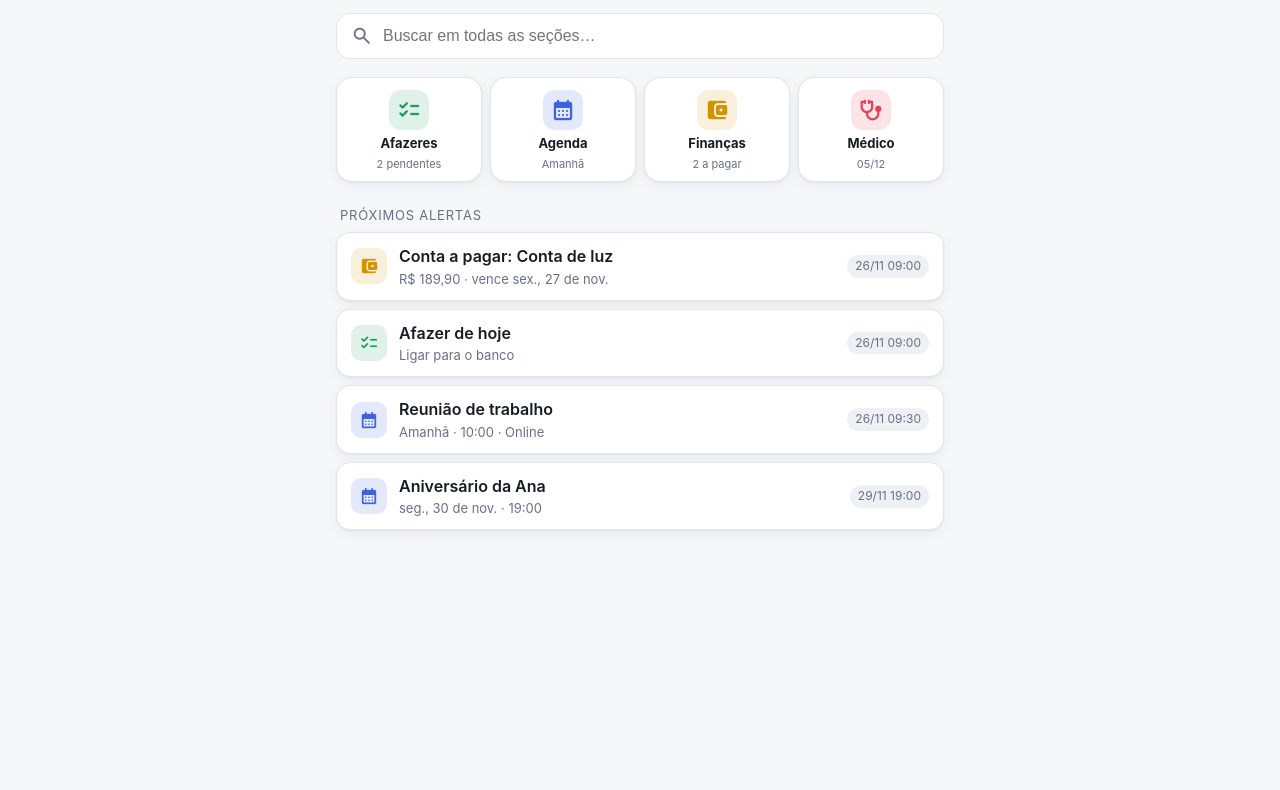
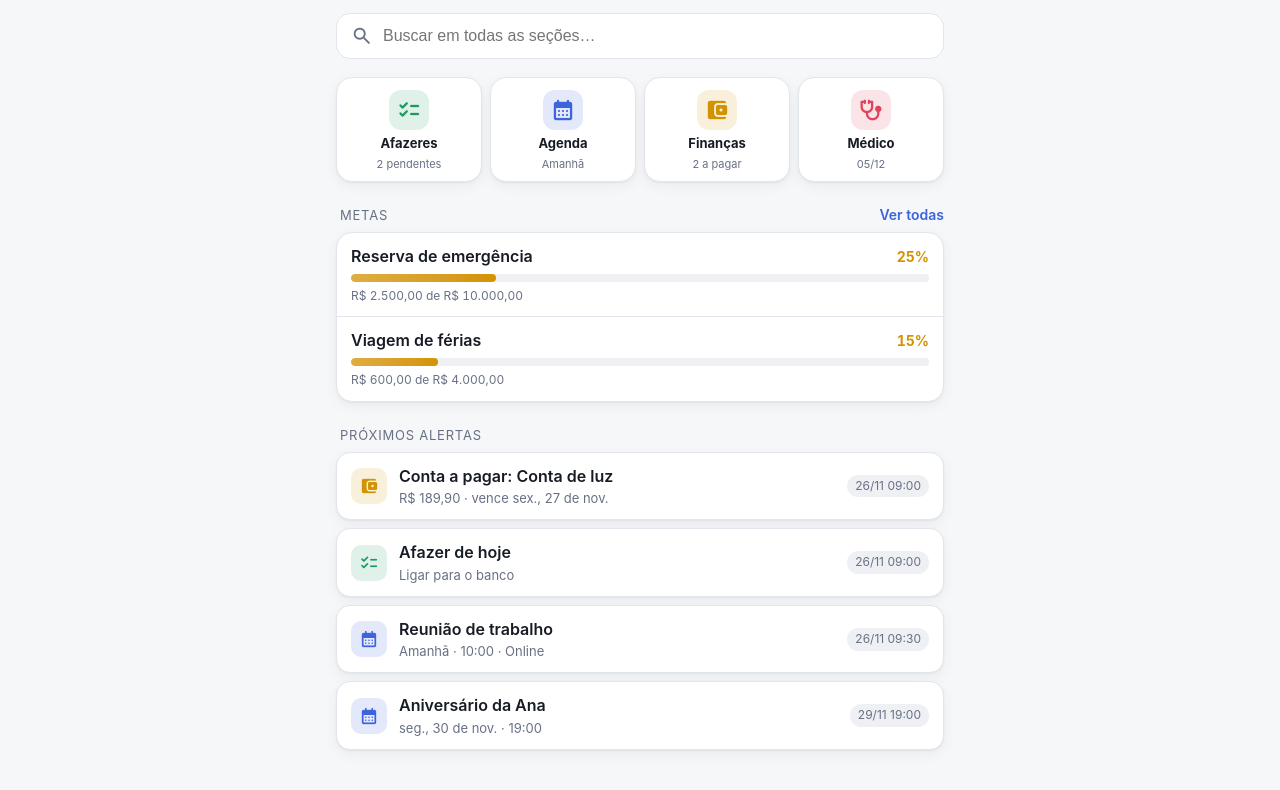
Before and after one commit to gitshoiti/meu-app-pessoal, a plain HTML site: page index.html in a window 1280 px wide. Shown: the part 136-926 px from the top of the page. Before the commit the page ends 800 px from the top, so only its background shows below. Drawn offline with nearby package versions, Linux system fonts and the light colour scheme.

Commit message:
Mostra prévia das metas com barra de progresso na Home
Co-Authored-By: Claude Opus 5.5 <noreply@anthropic.com>
Claude-Session: https://claude.ai/code/session_01PXoKMvXFvAc5SH3XjLCPzi

```diff
--- a/app.js
+++ b/app.js
@@ -139,6 +139,7 @@ function renderHome() {
       ${card("financeiro", openBills.length ? `${openBills.length} a pagar` : "Em dia")}
       ${card("medica", nextHealth ? shortDay(nextHealth.date) : `${db.health.length} reg.`)}
     </div>
+    ${homeGoals()}
     <div class="section-label">Próximos alertas</div>
     <div class="list">${upcomingAlerts().slice(0, 4).map(a => `
       <a class="item" href="#${a.section}" style="text-decoration:none;color:inherit">
@@ -150,6 +151,8 @@ function renderHome() {
 
   const q = $("#q");
   q.addEventListener("input", () => renderSearch(q.value));
+  // Links das metas abrem o Financeiro já na aba Metas
+  view.onclick = e => { if (e.target.closest("[data-metas]")) { financeTab = "metas"; saveTab(); } };
 }
 function card(sec, sub) {
   const s = SECTIONS[sec];
@@ -158,6 +161,25 @@ function card(sec, sub) {
     <h3>${s.short}</h3><p>${sub}</p>
   </a>`;
 }
+// Prévia das metas na Home: as que ainda faltam primeiro, no máximo 3
+function homeGoals() {
+  const goals = [...db.goals].sort((a, b) => (goalSaved(a) >= a.target) - (goalSaved(b) >= b.target)).slice(0, 3);
+  const head = `<div class="section-head">
+      <div class="section-label">Metas</div>
+      ${db.goals.length ? `<a href="#financeiro" data-metas class="see-all">Ver todas${db.goals.length > 3 ? ` (${db.goals.length})` : ""}</a>` : ""}
+    </div>`;
+  if (!goals.length) return head + `<a href="#financeiro" data-metas class="goal-mini empty-mini">${ic("add")} Criar sua primeira meta</a>`;
+  return head + `<div class="goal-minis">${goals.map(g => {
+    const saved = goalSaved(g), pct = g.target > 0 ? Math.min(100, saved / g.target * 100) : 0, reached = saved >= g.target;
+    return `<a href="#financeiro" data-metas class="goal-mini ${reached ? "reached" : ""}" aria-label="${esc(g.name)}: ${Math.floor(pct)}%">
+      <div class="gm-top"><span class="gm-name">${esc(g.name)}</span>
+        <span class="gm-pct">${reached ? ic("emoji_events", "inline") : ""}${Math.floor(pct)}%</span></div>
+      <div class="bar sm"><div class="bar-fill" style="width:${pct}%"></div></div>
+      <div class="gm-sub">${money(saved)} de ${money(g.target)}</div>
+    </a>`;
+  }).join("")}</div>`;
+}
+
 // "Hoje", "Amanhã" ou "29/11", curto para caber no card
 function shortDay(date) {
   const d = daysUntil(date);
--- a/styles.css
+++ b/styles.css
@@ -262,3 +262,30 @@ mark { background: color-mix(in srgb, var(--finance) 40%, transparent); color: i
 .hint-ic { color: var(--accent); font-size: 24px; }
 .goal.reached .goal-meta .ms { font-variation-settings: "FILL" 1; }
 .icon-btn[hidden] { display: none; }
+
+/* ---------- Prévia das metas na Home ---------- */
+.section-head { display: flex; align-items: baseline; justify-content: space-between; gap: 12px; }
+.section-head .section-label { margin-bottom: 8px; }
+.see-all { color: var(--accent); font-size: 14px; font-weight: 600; text-decoration: none; }
+.goal-minis {
+  display: flex; flex-direction: column;
+  background: var(--surface); border: 1px solid var(--border); border-radius: 16px; box-shadow: var(--shadow);
+}
+.goal-mini {
+  display: flex; flex-direction: column; gap: 6px; padding: 12px 14px;
+  color: var(--text); text-decoration: none;
+}
+.goal-mini + .goal-mini { border-top: 1px solid var(--border); }
+.gm-top { display: flex; justify-content: space-between; align-items: baseline; gap: 10px; }
+.gm-name { font-weight: 600; min-width: 0; overflow: hidden; text-overflow: ellipsis; white-space: nowrap; }
+.gm-pct { font-size: 14px; font-weight: 700; font-variant-numeric: tabular-nums; color: var(--finance); white-space: nowrap; }
+.goal-mini.reached .gm-pct { color: var(--tasks); }
+.goal-mini.reached .gm-pct .ms { font-variation-settings: "FILL" 1; margin-right: 2px; }
+.gm-sub { font-size: 12px; color: var(--muted); font-variant-numeric: tabular-nums; }
+.bar.sm { height: 8px; }
+.goal-mini.reached .bar-fill { background: linear-gradient(90deg, color-mix(in srgb, var(--tasks) 75%, #fff), var(--tasks)); }
+.empty-mini {
+  flex-direction: row; align-items: center; justify-content: center; gap: 6px;
+  color: var(--accent); font-weight: 600;
+  background: var(--surface); border: 1px dashed var(--border); border-radius: 16px;
+}
--- a/sw.js
+++ b/sw.js
@@ -1,5 +1,5 @@
 // Service Worker: funciona offline e trata cliques nas notificações.
-const CACHE = "meuapp-v4";
+const CACHE = "meuapp-v5";
 const ASSETS = ["./", "index.html", "styles.css", "app.js", "manifest.webmanifest", "icons/icon-192.png", "icons/icon-512.png", "icons/apple-touch-icon.png"];
 
 self.addEventListener("install", e => {
```
